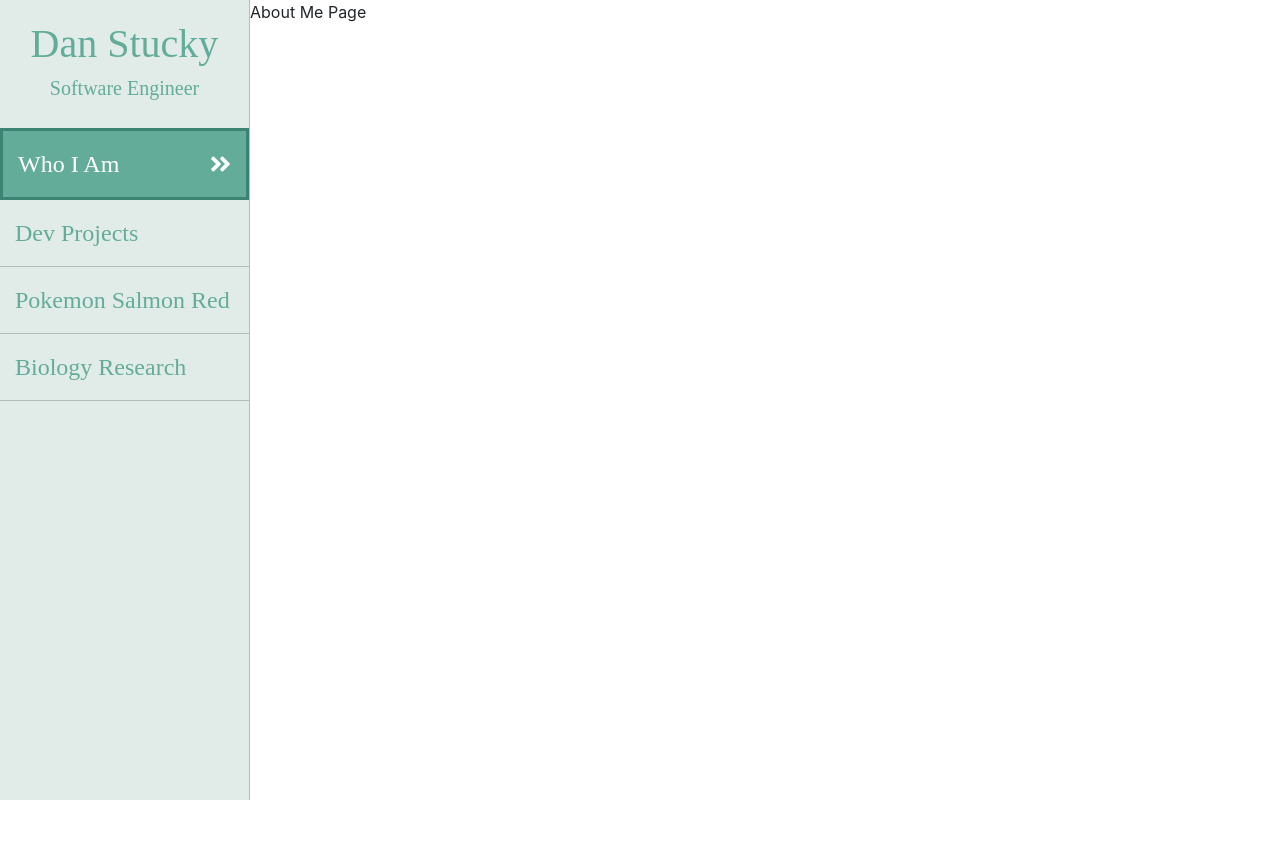
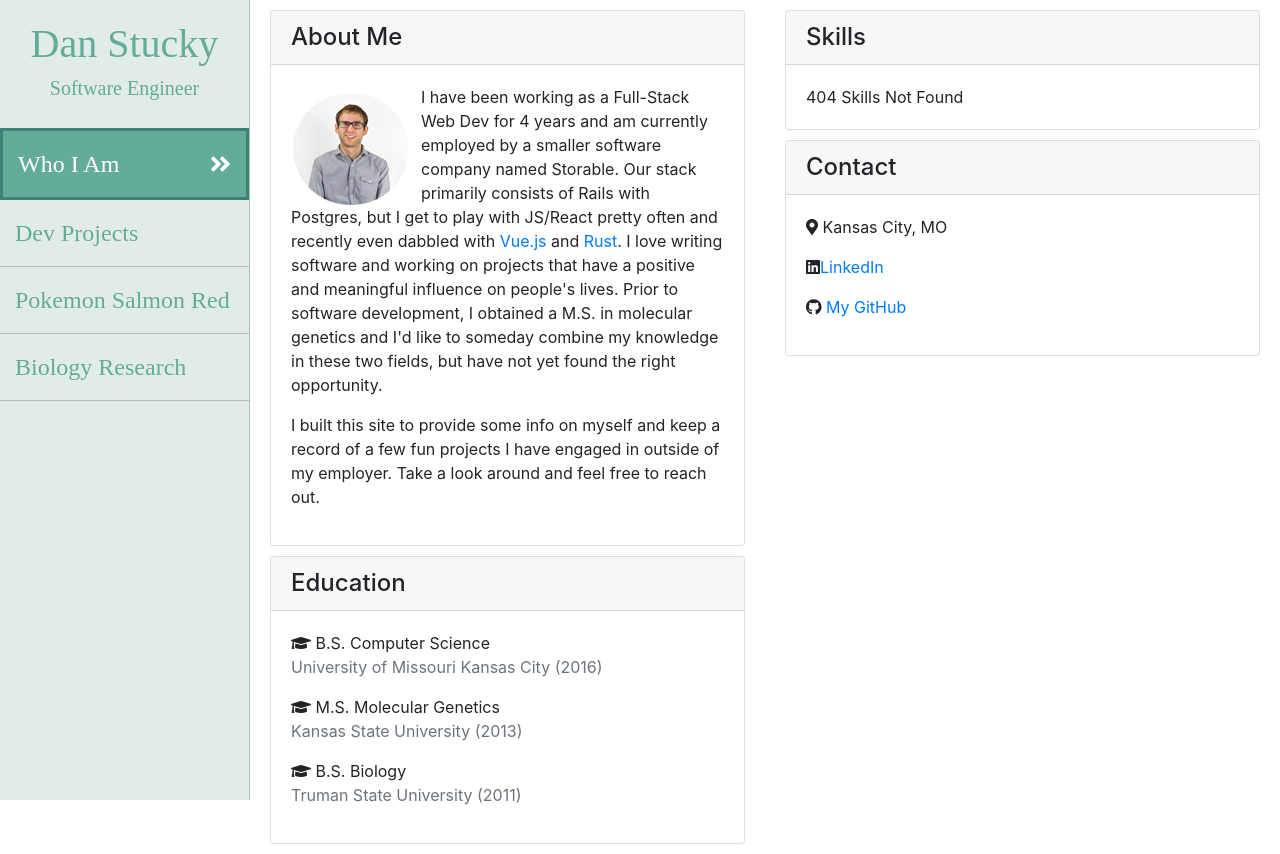
Before and after one commit to danfstucky/pokemon_companion, a Vue app: page /#/ in a window 1280 px wide. Before the commit the page ends 800 px from the top, so only its background shows below. Built offline with nearby package versions, Linux system fonts and the light colour scheme; a web font is replaced by a local one.

Commit message:
Add about me page and favicon

```diff
--- a/index.html
+++ b/index.html
@@ -3,7 +3,8 @@
   <head>
     <meta charset="utf-8">
     <meta name="viewport" content="width=device-width,initial-scale=1.0">
-    <title>salmon_red_companion_app</title>
+    <link rel="shortcut icon" type="image/png" href="/static/favicon.png"/>
+    <title>Dan Stucky</title>
   </head>
   <body>
     <div id="app"></div>
--- a/src/components/core/AboutMe.vue
+++ b/src/components/core/AboutMe.vue
@@ -1,3 +1,92 @@
 <template>
-  <p>About Me Page</p>
+  <div class='flex-wrapper'>
+    <div class='column column-2'>
+      <div class='card about-me-card'>
+        <h4 class='card-header'>About Me</h4>
+        <div class='card-body'>
+          <img src='./../../assets/images/dan_stucky.png'>
+          <p>
+            I have been working as a Full-Stack Web Dev for 4 years and am currently employed by a smaller software
+            company named Storable. Our stack primarily consists of Rails with Postgres, but I get to play with
+            JS/React pretty often and recently even dabbled with <a href='https://vuejs.org/'>Vue.js</a> and
+            <a href='https://www.rust-lang.org/'>Rust</a>. I love writing software and working on projects
+            that have a positive and meaningful influence on people's lives. Prior to software development,
+            I obtained a M.S. in molecular genetics and I'd like to someday combine my knowledge in
+            these two fields, but have not yet found the right opportunity.
+          </p>
+          <p>I built this site to provide some info on myself and keep a record of a few fun
+            projects I have engaged in outside of my employer. Take a look around and feel free to reach out.
+          </p>
+        </div>
+      </div>
+
+      <div class='card education-card'>
+        <h4 class='card-header'>Education</h4>
+        <div class='card-body'>
+          <ul class='list-unstyled'>
+            <li><i class="fas fa-graduation-cap"></i> B.S. Computer Science</li>
+            <li class='text-secondary'>University of Missouri Kansas City (2016)</li>
+          </ul>
+          <ul class='list-unstyled'>
+            <li><i class="fas fa-graduation-cap"></i> M.S. Molecular Genetics</li>
+            <li class='text-secondary'>Kansas State University (2013)</li>
+          </ul>
+          <ul class='list-unstyled'>
+            <li><i class="fas fa-graduation-cap"></i> B.S. Biology</li>
+            <li class='text-secondary'>Truman State University (2011)</li>
+          </ul>
+        </div>
+      </div>
+    </div>
+
+    <div class='column column-2'>
+      <div class='card skills-card'>
+        <h4 class='card-header'>Skills</h4>
+        <div class='card-body'>
+          <div id='skills-graph-container'>404 Skills Not Found</div>
+        </div>
+      </div>
+
+      <div class='card contact-info-card'>
+        <h4 class='card-header'>Contact</h4>
+        <div class='card-body'>
+          <p><i class="fas fa-map-marker-alt"></i> Kansas City, MO</p>
+          <p>
+            <i class="fab fa-linkedin"></i>
+            <a href='https://www.linkedin.com/in/daniel-stucky-580464a8/'>LinkedIn</a>
+          </p>
+          <p><i class="fab fa-github"></i> <a href='https://github.com/danfstucky'>My GitHub</a></p>
+        </div>
+      </div>
+    </div>
+  </div>
 </template>
+
+<script>
+export default {
+
+};
+</script>
+
+<style lang="less" scoped>
+  .flex-wrapper {
+    display: flex;
+    .column {
+      padding: 0px 10px;
+    }
+
+    .card {
+      margin: 10px;
+    }
+
+    .column-2 {
+      flex: 2;
+    }
+    .about-me-card {
+      img {
+        float: left;
+        padding-right: 10px;
+      }
+    }
+  }
+</style>
```
Also changed, not shown: src/assets/images/dan_stucky.png (added), src/components/shared/Sidebar.vue (line endings or trailing spaces), static/favicon.png (added).
